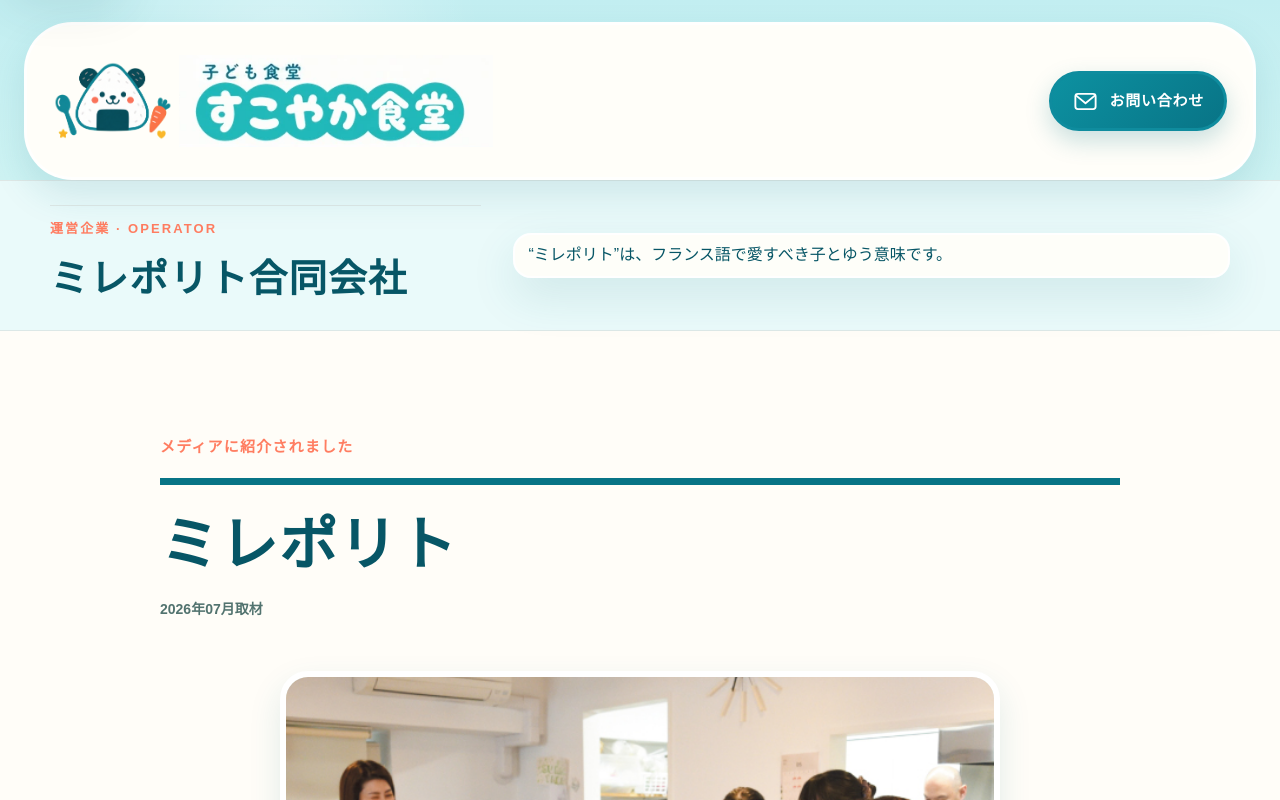
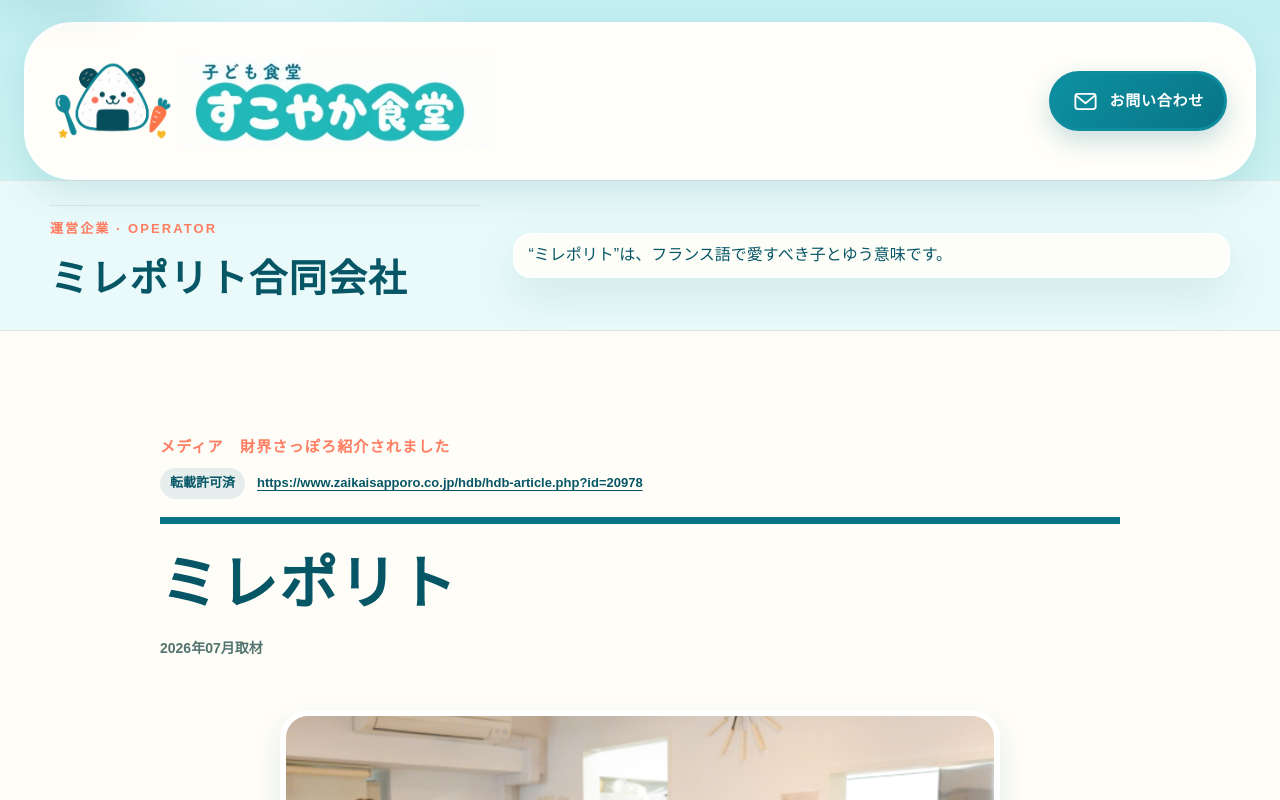
Before and after one commit to SUKOYAKASHOKUDO/sukoyaka-shokudo, a Next.js app: page /operator in a window 1280 px wide. Shown: the top 800 px of the page. Built offline with nearby package versions, Linux system fonts and the light colour scheme.

Commit message:
Add Zaikai source attribution

```diff
--- a/app/storybook-world.css
+++ b/app/storybook-world.css
@@ -3198,13 +3198,40 @@ body::selection {
   font-family: var(--storybook-round);
 }
 
-.zaikai-reprint__media-note {
+.zaikai-reprint__media-info {
   width: min(960px, 100%);
   margin: 0 auto 18px;
+}
+
+.zaikai-reprint__media-note {
+  margin: 0 0 8px;
   color: var(--storybook-coral);
   font-size: 15px;
   font-weight: 900;
   letter-spacing: 0.08em;
+}
+
+.zaikai-reprint__source {
+  display: flex;
+  align-items: center;
+  gap: 8px 12px;
+  flex-wrap: wrap;
+  font-size: 13px;
+  font-weight: 800;
+}
+
+.zaikai-reprint__source span {
+  border-radius: 999px;
+  background: rgba(7, 109, 128, 0.1);
+  padding: 4px 10px;
+  color: var(--storybook-teal-deep);
+}
+
+.zaikai-reprint__source a {
+  color: var(--storybook-teal-deep);
+  overflow-wrap: anywhere;
+  text-decoration: underline;
+  text-underline-offset: 3px;
 }
 
 .zaikai-reprint__header {
--- a/components/ZaikaiSapporoArticle.tsx
+++ b/components/ZaikaiSapporoArticle.tsx
@@ -6,7 +6,21 @@ export function ZaikaiSapporoArticle() {
   return (
     <section className="zaikai-reprint-section">
       <div className="shell">
-        <p className="zaikai-reprint__media-note">メディアに紹介されました</p>
+        <div className="zaikai-reprint__media-info">
+          <p className="zaikai-reprint__media-note">
+            メディア　財界さっぽろ紹介されました
+          </p>
+          <div className="zaikai-reprint__source">
+            <span>転載許可済</span>
+            <a
+              href="https://www.zaikaisapporo.co.jp/hdb/hdb-article.php?id=20978"
+              target="_blank"
+              rel="noopener noreferrer"
+            >
+              https://www.zaikaisapporo.co.jp/hdb/hdb-article.php?id=20978
+            </a>
+          </div>
+        </div>
         <article className="zaikai-reprint">
           <header className="zaikai-reprint__header">
             <h2>ミレポリト</h2>
```
